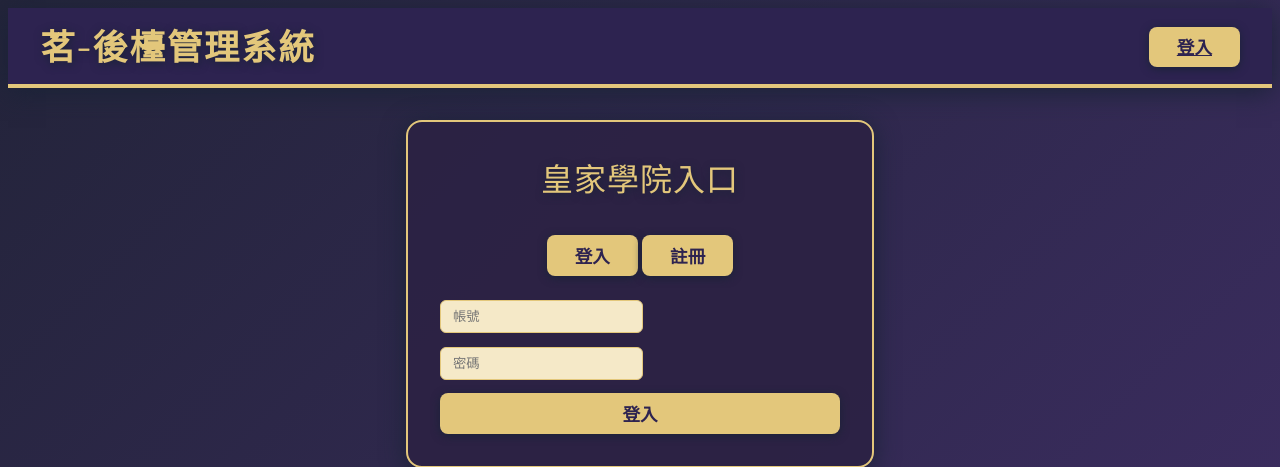
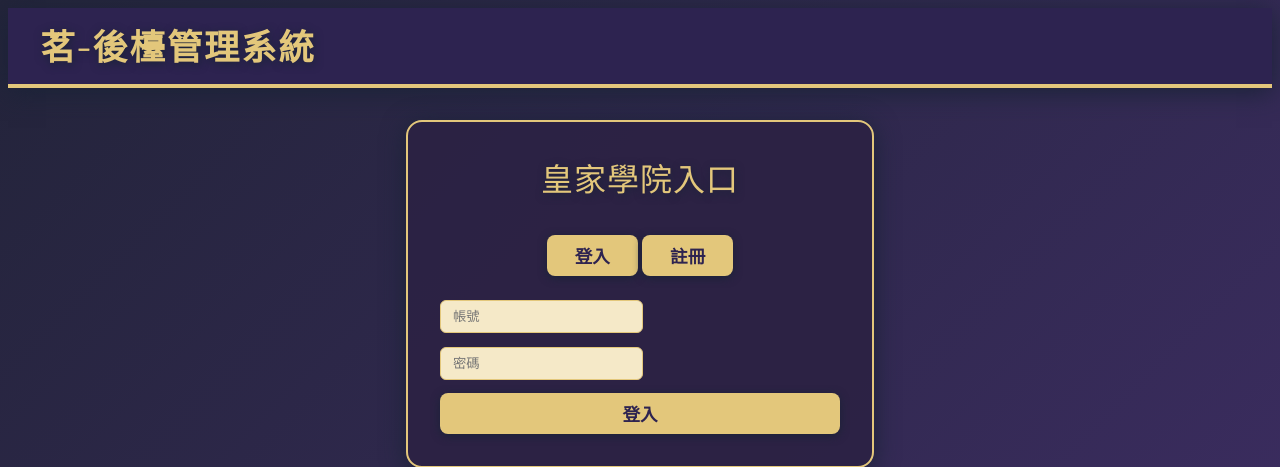
Before and after one commit to Suan0503/Test_Mod, a Flask app: page /login in a window 1280 px wide. Shown: the top 467 px of the page. Run offline with Flask 3, Linux system fonts and the light colour scheme.

Commit message:
Update royal_base.html

```diff
--- a/templates/royal_base.html
+++ b/templates/royal_base.html
@@ -15,8 +15,6 @@
         {% if current_user.is_authenticated %}
           <span style="color:#ffe082;font-size:1.1em;">{{ current_user.username }} ({{ current_user.role }})</span>
           <a href="/logout" class="royal-btn" style="margin-left:1em;">登出</a>
-        {% else %}
-          <a href="/login" class="royal-btn">登入</a>
         {% endif %}
       </div>
     </div>
```
